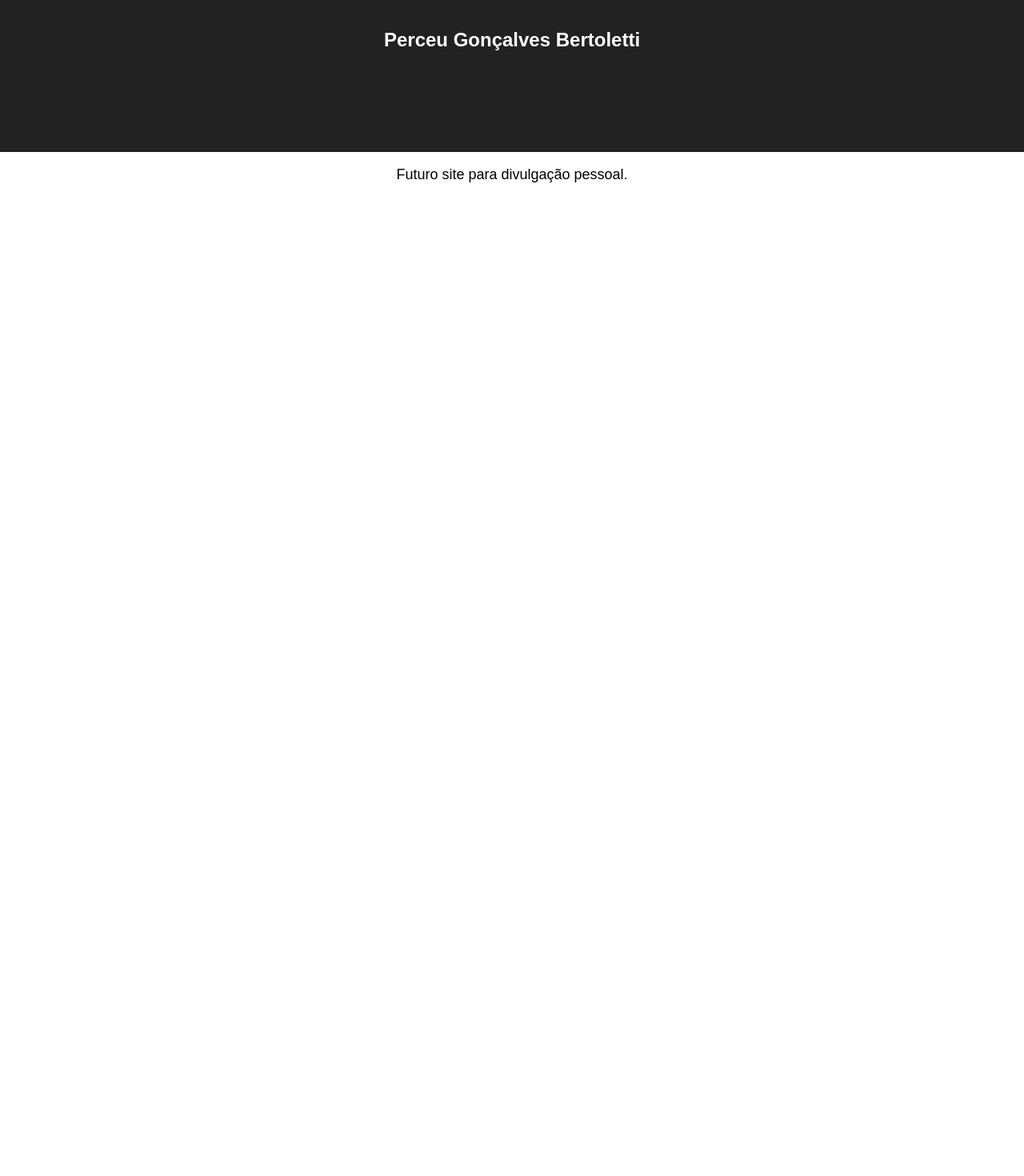
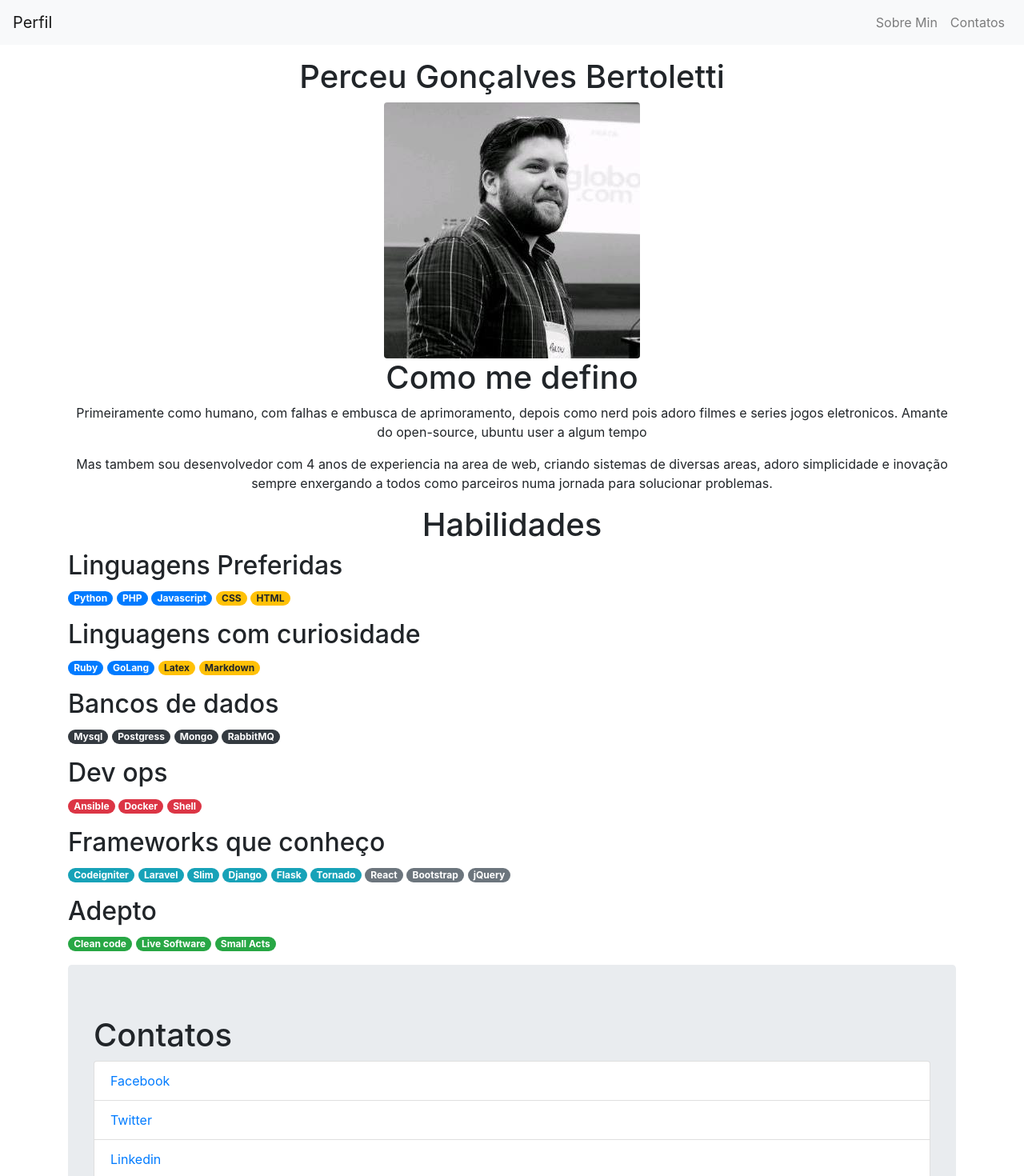
Before and after one commit to Perceu/me, a React (Create React App) app: page / in a window 1280 px wide. Shown: the top 1470 px of the page at 80% size. Before the commit the page ends 800 px from the top, so only its background shows below. Built offline with nearby package versions, Linux system fonts and the light colour scheme.

Commit message:
primeira verção do site

```diff
--- a/package.json
+++ b/package.json
@@ -4,10 +4,13 @@
   "homepage": "https://perceu.github.io/me",
   "private": true,
   "dependencies": {
+    "bootstrap": "^4.0.0",
     "gh-pages": "^1.1.0",
     "react": "^16.3.1",
     "react-dom": "^16.3.1",
-    "react-scripts": "1.1.4"
+    "react-router-dom": "^4.2.2",
+    "react-scripts": "1.1.4",
+    "reactstrap": "^5.0.0-beta.3"
   },
   "scripts": {
     "start": "react-scripts start",
--- a/public/index.html
+++ b/public/index.html
@@ -1,5 +1,5 @@
 <!DOCTYPE html>
-<html lang="en">
+<html lang="pt-br">
   <head>
     <meta charset="utf-8">
     <meta name="viewport" content="width=device-width, initial-scale=1, shrink-to-fit=no">
@@ -19,11 +19,11 @@
       work correctly both with client-side routing and a non-root public URL.
       Learn how to configure a non-root public URL by running `npm run build`.
     -->
-    <title>React App</title>
+    <title>Perceu Bertoletti</title>
   </head>
   <body>
     <noscript>
-      You need to enable JavaScript to run this app.
+      Esse site foi desenvolvido em react, para que funcione corretamente e necessario que o navegador interprete js.
     </noscript>
     <div id="root"></div>
     <!--
--- a/src/App.js
+++ b/src/App.js
@@ -1,17 +1,147 @@
 import React, { Component } from 'react';
 import './App.css';
+import 'bootstrap/dist/css/bootstrap.min.css';
+import {
+  Collapse,
+  Navbar,
+  NavbarToggler,
+  NavbarBrand,
+  Nav,
+  NavItem,
+  NavLink,
+  Badge,
+  UncontrolledDropdown,
+  DropdownToggle,
+  DropdownMenu,
+  DropdownItem,
+  Jumbotron,
+  ListGroup,
+  ListGroupItem
+} from 'reactstrap';
+class App extends Component {
+  constructor(props) {
+    super(props);
 
-class App extends Component {
+    this.toggle = this.toggle.bind(this);
+    this.state = {
+      isOpen: false
+    };
+  }
+  toggle() {
+    this.setState({
+      isOpen: !this.state.isOpen
+    });
+  }
   render() {
     return (
-      <div className="App">
-        <header className="App-header">
-          <h1 className="App-title">Perceu Gonçalves Bertoletti</h1>
-        </header>
-        <p className="App-intro">
-          Futuro site para divulgação pessoal.
-        </p>
-      </div>
+      <div>
+        <Navbar fixed='top' role color="light" light expand="md">
+          <NavbarBrand href="/">Perfil</NavbarBrand>
+          <NavbarToggler onClick={this.toggle} />
+          <Collapse isOpen={this.state.isOpen} navbar>
+            <Nav className="ml-auto" navbar>
+              <NavItem>
+                <NavLink href="#me">Sobre Min</NavLink>
+              </NavItem>
+              <NavItem>
+                <NavLink href="#contact">Contatos</NavLink>
+              </NavItem>
+            </Nav>
+          </Collapse>
+        </Navbar>
+        <br />
+        <br />
+        <br />
+        <div className="text-center container">
+          <h1>Perceu Gonçalves Bertoletti</h1>
+          <img src="/img/foto.jpg" className="rounded img-fluid" alt=""/>
+          <section>
+            <h1>Como me defino</h1>
+            <p>
+              Primeiramente como humano, com falhas e embusca de aprimoramento, depois como nerd pois adoro filmes e series jogos eletronicos.
+              Amante do open-source, ubuntu user a algum tempo
+            </p>
+            <p>
+              Mas tambem sou desenvolvedor com 4 anos de experiencia na area de web,
+              criando sistemas de diversas areas, adoro simplicidade e inovação sempre enxergando a todos como parceiros
+              numa jornada para solucionar problemas.
+            </p>
+          </section>
+        </div>
+        <div className='container'>
+          <section>
+            <h1 className="text-center">Habilidades</h1>
+            <h2>Linguagens Preferidas</h2>
+            <p>
+              <Badge color="primary" pill>Python</Badge>&nbsp;
+              <Badge color="primary" pill>PHP</Badge>&nbsp;
+              <Badge color="primary" pill>Javascript</Badge>&nbsp;
+              <Badge color="warning" pill>CSS</Badge>&nbsp;
+              <Badge color="warning" pill>HTML</Badge>&nbsp;
+            </p>
+            <h2>Linguagens com curiosidade</h2>
+            <p>
+              <Badge color="primary" pill>Ruby</Badge>&nbsp;
+              <Badge color="primary" pill>GoLang</Badge>&nbsp;
+              <Badge color="warning" pill>Latex</Badge>&nbsp;
+              <Badge color="warning" pill>Markdown</Badge>&nbsp;
+            </p>
+            <h2>Bancos de dados</h2>
+            <p>
+              <Badge color="dark" pill>Mysql</Badge>&nbsp;
+              <Badge color="dark" pill>Postgress</Badge>&nbsp;
+              <Badge color="dark" pill>Mongo</Badge>&nbsp;
+              <Badge color="dark" pill>RabbitMQ</Badge>&nbsp;
+            </p>
+            <h2>Dev ops</h2>
+            <p>
+              <Badge color="danger" pill>Ansible</Badge>&nbsp;
+              <Badge color="danger" pill>Docker</Badge>&nbsp;
+              <Badge color="danger" pill>Shell</Badge>&nbsp;
+            </p>
+            <h2>Frameworks que conheço</h2>
+            <p>
+              <Badge color="info" pill>Codeigniter</Badge>&nbsp;
+              <Badge color="info" pill>Laravel</Badge>&nbsp;
+              <Badge color="info" pill>Slim</Badge>&nbsp;
+              <Badge color="info" pill>Django</Badge>&nbsp;
+              <Badge color="info" pill>Flask</Badge>&nbsp;
+              <Badge color="info" pill>Tornado</Badge>&nbsp;
+              <Badge color="secondary" pill>React</Badge>&nbsp;
+              <Badge color="secondary" pill>Bootstrap</Badge>&nbsp;
+              <Badge color="secondary" pill>jQuery</Badge>&nbsp;
+            </p>
+            <h2>Adepto</h2>
+            <p>
+              <Badge color="success" pill>Clean code</Badge>&nbsp;
+              <Badge color="success" pill>Live Software</Badge>&nbsp;
+              <Badge color="success" pill>Small Acts</Badge>&nbsp;
+            </p>
+          </section>
+        </div >
+        <div className='container'>
+          <Jumbotron>
+              <h1>Contatos</h1>
+              <ListGroup>
+                <ListGroupItem>
+                  <a href='http://facebook.com/perceu.bertoletti'>Facebook</a>
+                </ListGroupItem>
+                <ListGroupItem>
+                  <a href='http://twitter.com/perceuLo'>Twitter</a>
+                </ListGroupItem>
+                <ListGroupItem>
+                  <a href='http://www.linkedin.com/in/perceu-bertoletti'>Linkedin</a>
+                </ListGroupItem>
+                <ListGroupItem>
+                  <a href='mailto:perceubertoletti@gmail.com'>perceubertoletti@gmail.com</a>
+                </ListGroupItem>
+                <ListGroupItem>
+                  <a href='tel:54996622121'>(54) 99662-2121</a>
+                </ListGroupItem>
+              </ListGroup>
+          </Jumbotron>
+        </div >
+      </div >
     );
   }
 }
```
Also changed, not shown: public/img/foto.jpg (added), public/manifest.json, 1 other file (tests, documents, lock files or other folders).
